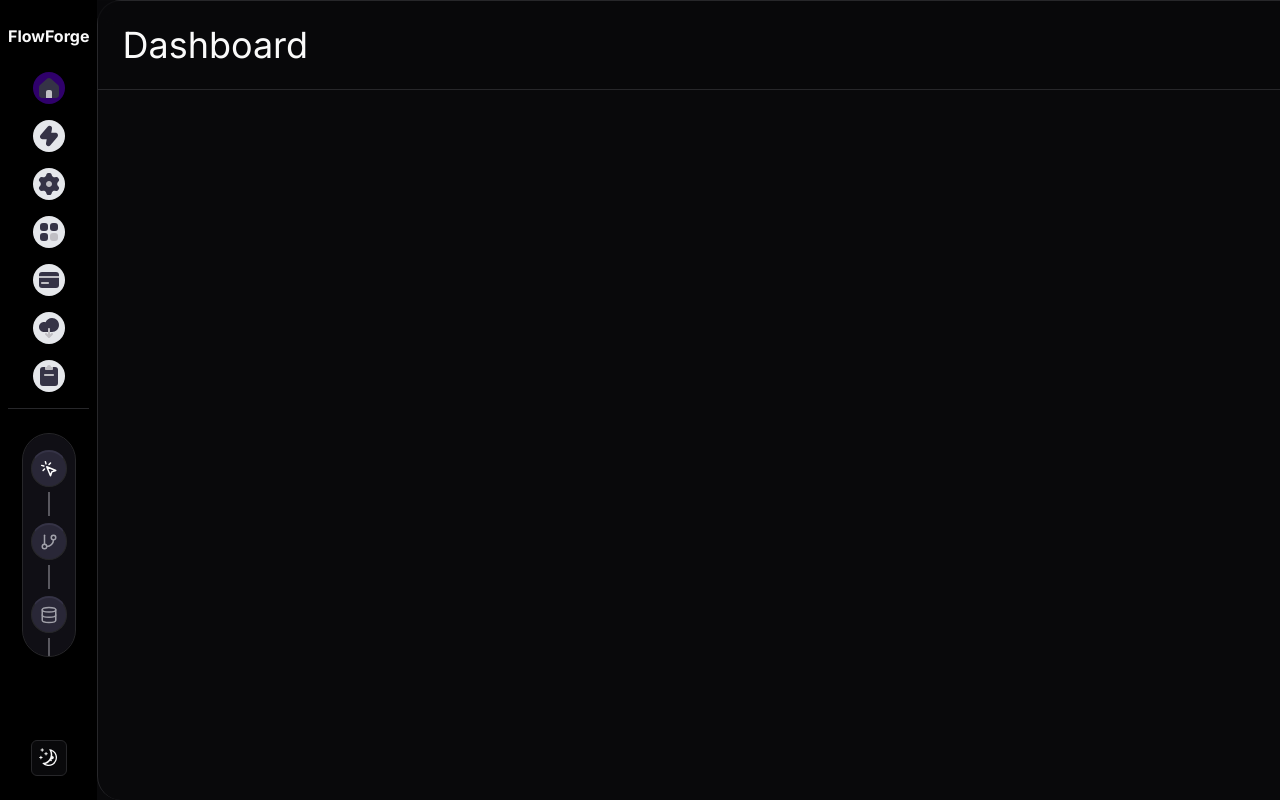
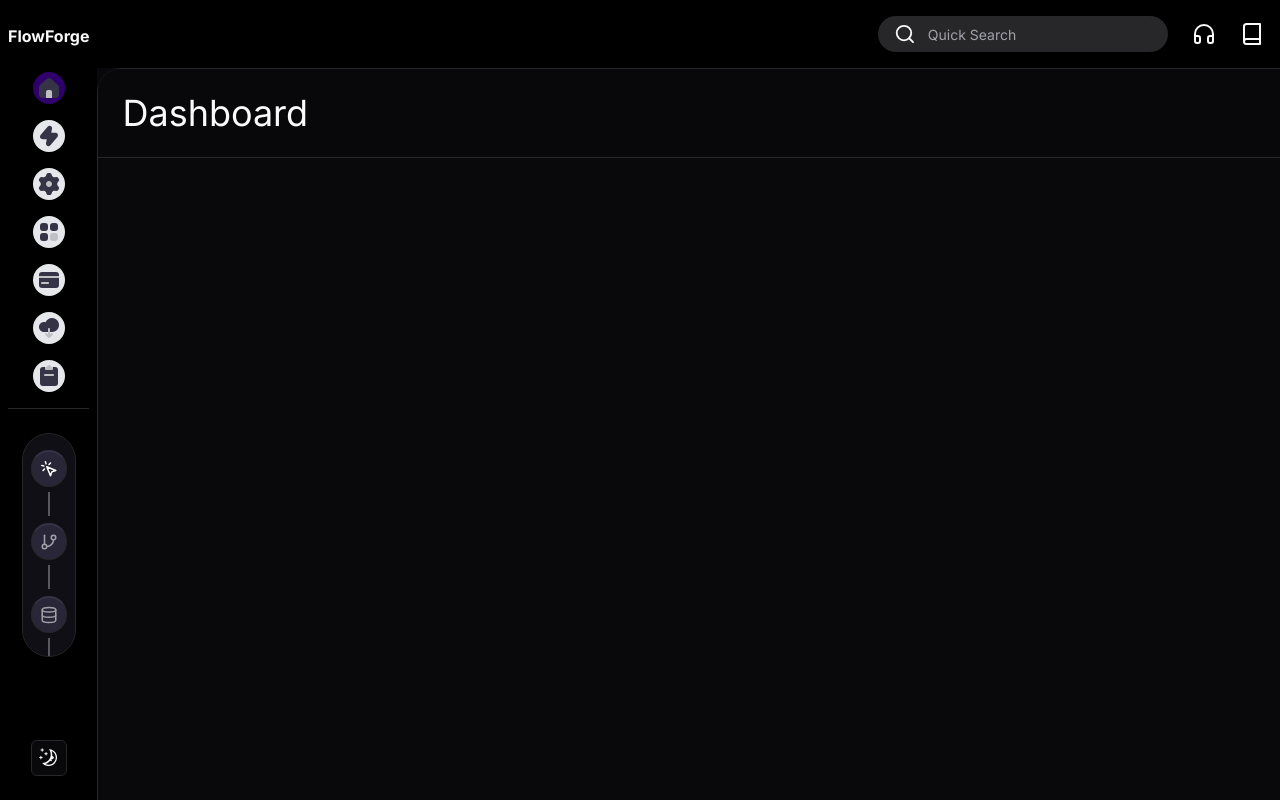
Before and after one commit to revv2703/FlowForge, a Next.js app: page /dashboard in a window 1280 px wide. Built offline with nearby package versions, Linux system fonts and the light colour scheme.

Commit message:
added infobar

```diff
--- a/package.json
+++ b/package.json
@@ -13,6 +13,7 @@
     "@radix-ui/react-icons": "^1.3.0",
     "@radix-ui/react-separator": "^1.1.0",
     "@radix-ui/react-slot": "^1.1.0",
+    "@radix-ui/react-tooltip": "^1.1.2",
     "@tsparticles/engine": "^3.5.0",
     "@tsparticles/react": "^3.0.0",
     "@tsparticles/slim": "^3.5.0",
--- a/src/app/(main)/layout.tsx
+++ b/src/app/(main)/layout.tsx
@@ -1,3 +1,4 @@
+import InfoBar from '@/components/inforbar'
 import Sidebar from '@/components/sidebar'
 import React from 'react'
 
@@ -7,7 +8,9 @@ const Layout = (props: Props) => {
   return (
     <div className='flex overflow-hidden h-screen'>
       <Sidebar />
-      <div className='w-full'>{props.children}</div>
+      <div className='w-full'>
+        <InfoBar />
+        {props.children}</div>
     </div>
   )
 }
--- /dev/null
+++ b/src/components/inforbar/index.tsx
@@ -0,0 +1,49 @@
+'use client'
+import React, { useEffect } from 'react'
+import { Book, Headphones, Search } from 'lucide-react'
+import { Input } from '@/components/ui/input'
+
+import {
+  Tooltip,
+  TooltipContent,
+  TooltipProvider,
+  TooltipTrigger,
+} from '@/components/ui/tooltip'
+
+type Props = {}
+
+const InfoBar = (props: Props) => {
+  return (
+    <div className="flex flex-row justify-end gap-6 items-center px-4 py-4 w-full dark:bg-black ">
+      <span className="flex items-center rounded-full bg-muted px-4">
+        <Search />
+        <Input
+          placeholder="Quick Search"
+          className="border-none bg-transparent"
+        />
+      </span>
+      <TooltipProvider>
+        <Tooltip delayDuration={0}>
+          <TooltipTrigger>
+            <Headphones />
+          </TooltipTrigger>
+          <TooltipContent>
+            <p>Contact Support</p>
+          </TooltipContent>
+        </Tooltip>
+      </TooltipProvider>
+      <TooltipProvider>
+        <Tooltip delayDuration={0}>
+          <TooltipTrigger>
+            <Book />
+          </TooltipTrigger>
+          <TooltipContent>
+            <p>Guide</p>
+          </TooltipContent>
+        </Tooltip>
+      </TooltipProvider>
+    </div>
+  )
+}
+
+export default InfoBar
--- /dev/null
+++ b/src/components/ui/input.tsx
@@ -0,0 +1,25 @@
+import * as React from "react"
+
+import { cn } from "@/lib/utils"
+
+export interface InputProps
+  extends React.InputHTMLAttributes<HTMLInputElement> {}
+
+const Input = React.forwardRef<HTMLInputElement, InputProps>(
+  ({ className, type, ...props }, ref) => {
+    return (
+      <input
+        type={type}
+        className={cn(
+          "flex h-9 w-full rounded-md border border-input bg-transparent px-3 py-1 text-sm shadow-sm transition-colors file:border-0 file:bg-transparent file:text-sm file:font-medium placeholder:text-muted-foreground focus-visible:outline-none focus-visible:ring-1 focus-visible:ring-ring disabled:cursor-not-allowed disabled:opacity-50",
+          className
+        )}
+        ref={ref}
+        {...props}
+      />
+    )
+  }
+)
+Input.displayName = "Input"
+
+export { Input }
--- /dev/null
+++ b/src/components/ui/tooltip.tsx
@@ -0,0 +1,30 @@
+"use client"
+
+import * as React from "react"
+import * as TooltipPrimitive from "@radix-ui/react-tooltip"
+
+import { cn } from "@/lib/utils"
+
+const TooltipProvider = TooltipPrimitive.Provider
+
+const Tooltip = TooltipPrimitive.Root
+
+const TooltipTrigger = TooltipPrimitive.Trigger
+
+const TooltipContent = React.forwardRef<
+  React.ElementRef<typeof TooltipPrimitive.Content>,
+  React.ComponentPropsWithoutRef<typeof TooltipPrimitive.Content>
+>(({ className, sideOffset = 4, ...props }, ref) => (
+  <TooltipPrimitive.Content
+    ref={ref}
+    sideOffset={sideOffset}
+    className={cn(
+      "z-50 overflow-hidden rounded-md bg-primary px-3 py-1.5 text-xs text-primary-foreground animate-in fade-in-0 zoom-in-95 data-[state=closed]:animate-out data-[state=closed]:fade-out-0 data-[state=closed]:zoom-out-95 data-[side=bottom]:slide-in-from-top-2 data-[side=left]:slide-in-from-right-2 data-[side=right]:slide-in-from-left-2 data-[side=top]:slide-in-from-bottom-2",
+      className
+    )}
+    {...props}
+  />
+))
+TooltipContent.displayName = TooltipPrimitive.Content.displayName
+
+export { Tooltip, TooltipTrigger, TooltipContent, TooltipProvider }
```
Also changed, not shown: 1 other file (tests, documents, lock files or other folders).
